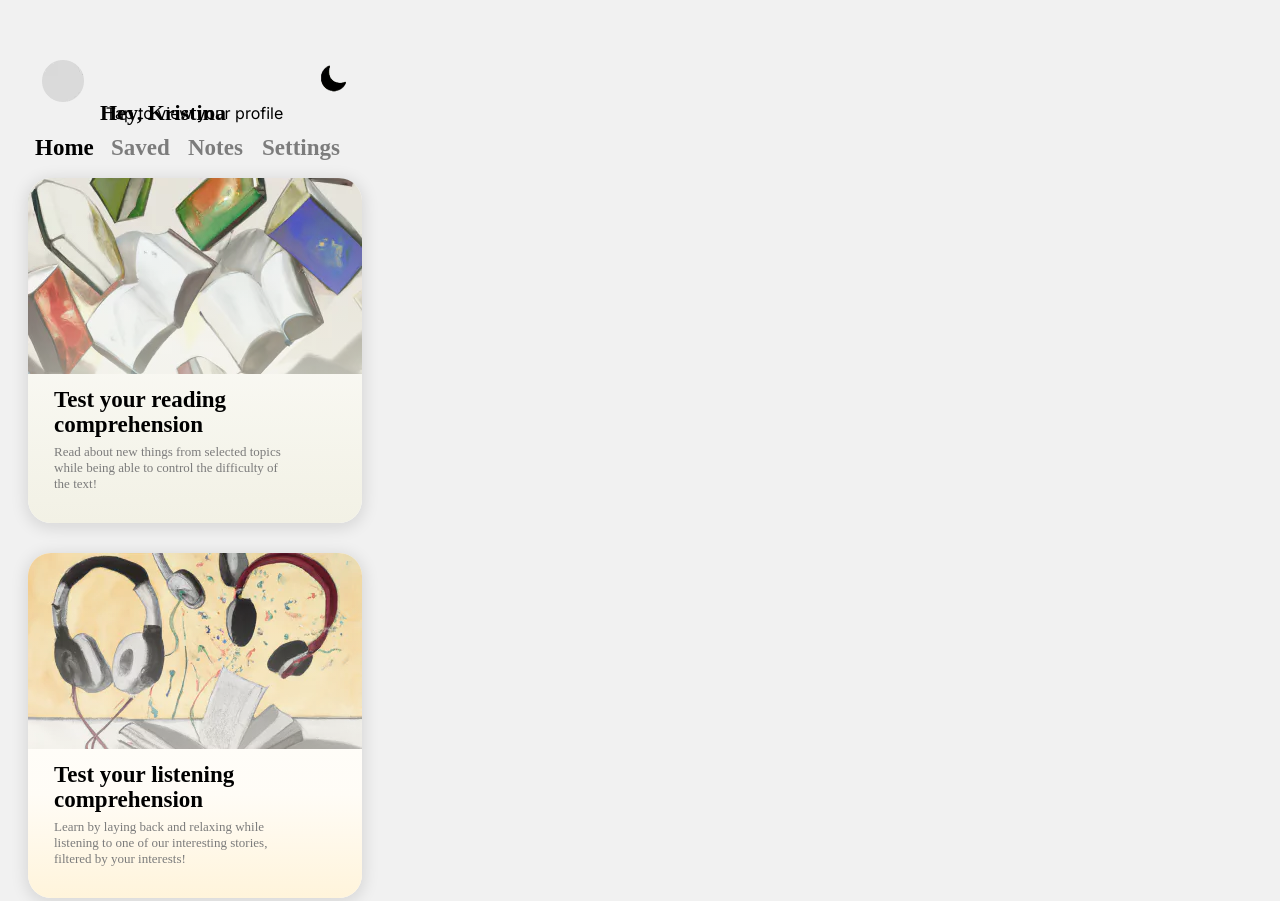
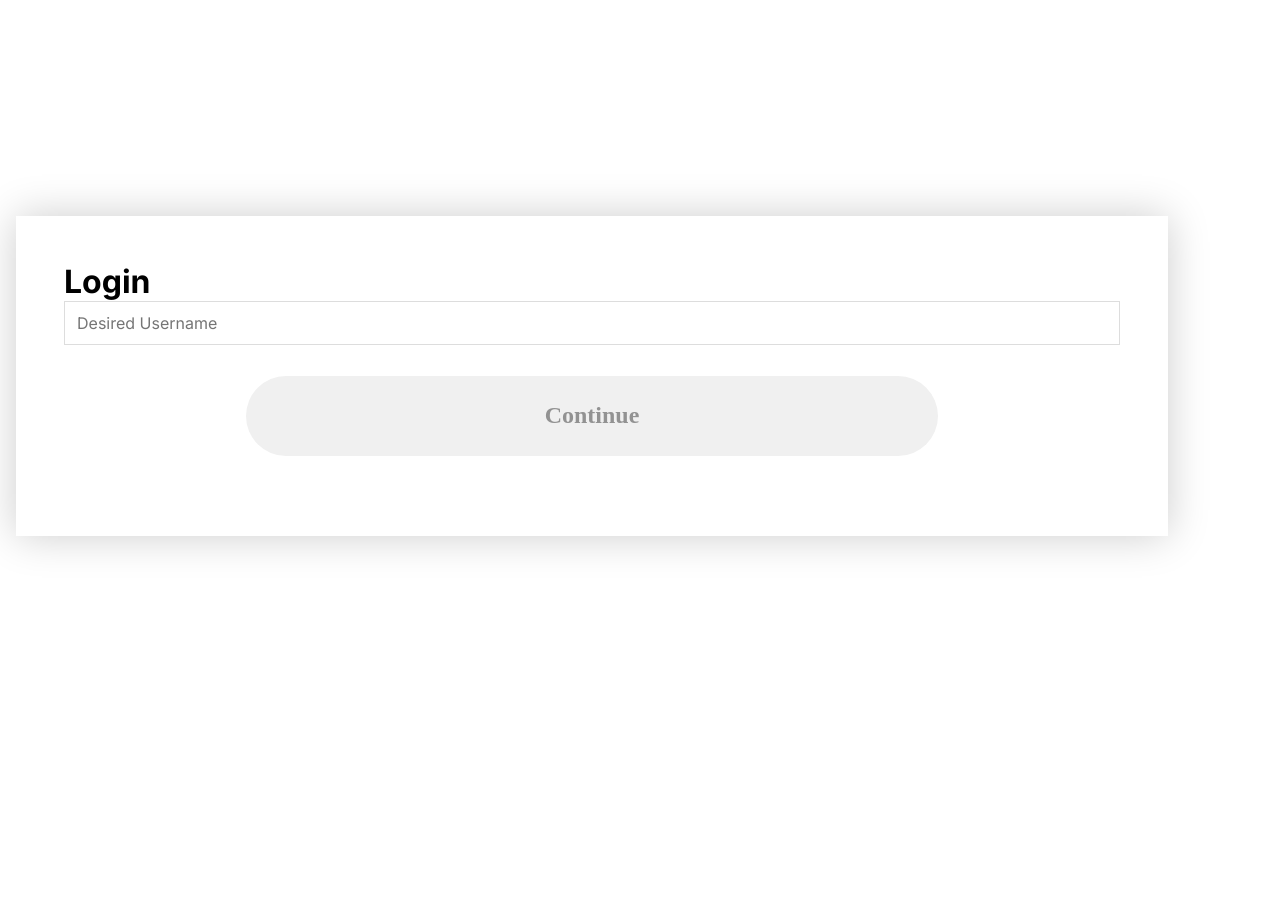
Before and after one commit to BenjaminSivic/Learning-Point-Final, a website built with Parcel: page index.html in a window 1280 px wide. Shown: the top 901 px of the page. Built offline with nearby package versions, Linux system fonts and the light colour scheme; a web font is replaced by a local one.

Commit message:
Changed icons and basics of login

```diff
--- a/homepage.css
+++ b/homepage.css
@@ -1,3 +1,50 @@
+@font-face {
+  font-family: Satoshi;
+  src: url(./fonts/Satoshi-Medium.ttf);
+}
+
+.button-answer-cont{
+  width: 60%;
+  height: 25%;
+  top:50%;
+  left: 20%;
+  position: absolute;
+  border: 0;
+  border-radius: 50px;
+  font-family: Satoshi;
+  font-weight: 700;
+  font-size: 24px;
+  background-color: #F0F0F0;
+  color: #929292;
+}
+.container {
+  height: 40%;
+  width: 90%;
+  top:25%;
+  position: absolute;
+  margin: 1rem;
+  padding: 3rem;
+  box-shadow: 0 0 40px rgba(0, 0, 0, 0.2);
+  border-radius: var(--border-radius);
+  background: #ffffff;
+}
+
+.form__input {
+  display: block;
+  width: 100%;
+  padding: 0.75rem;
+  box-sizing: border-box;
+  border-radius: var(--border-radius);
+  border: 1px solid #dddddd;
+  outline: none;
+  background: #eeeeee;
+}
+
+.form__input:focus {
+
+  background: #ffffff;
+}
+
 .homepage-container {
   min-height: 100vh;
 }
--- a/index.html
+++ b/index.html
@@ -251,8 +251,8 @@
             src="https://aheioqhobo.cloudimg.io/v7/_playground-bucket-v2.teleporthq.io_/b4901923-465b-4483-94cd-f1254d30d0e4/1e3171e3-4fc2-48de-b8be-c4ae47dab1de?org_if_sml=1987"
             class="settings-profile-icon"
           />
-          <span class="settings-text">
-            <span>Kristina Đukić</span>
+          <span id="UserSettings" class="settings-text">
+            <span></span>
             <br />
           </span>
           <div class="settings-buttons">
@@ -334,7 +334,7 @@
     </div>
 
     <!--MENUBAR-->
-    <div class="homepage-menubarr">
+    <div id="Menubar" class="homepage-menubarr">
       <a onclick="OpenHome()"><span class="homepage-text22"><span id="home">Home</span></span></a>
       <a onclick="OpenSaved()"><span class="homepage-text24"><span id="save">Saved</span></span></a>
       <a onclick="OpenNotes()"><span class="homepage-text26"><span id="notes">Notes</span></span></a>
@@ -344,8 +344,8 @@
         src="public/playground_assets/profileicon7284-sqq-200h.png"
         class="homepage-profile-icon"
       />
-      <span class="homepage-text29">
-        <span>Hey, Kristina</span>
+      <span id="User" class="homepage-text29">
+        <span></span>
         <br />
       </span>
       <img
@@ -358,6 +358,17 @@
         <br />
       </span>
     </div>
+
+    <!--LOGIN-->
+    <div id="Login" class="container">
+
+          <h1 class="form__title">Login</h1>
+          <div class="form__input-group">
+              <input type="text" class="form__input" autofocus placeholder="Desired Username">
+          </div>
+          <button class="button-answer-cont" onclick="Continue()">Continue</button>
+
+   </div>
 
     <!--READING OPEN-->
     <div id="ReadingOpen">
@@ -465,6 +476,13 @@
     </div>
 
     <script>
+
+      function Continue(){
+        document.getElementById("Home").style.visibility="visible";
+        document.getElementById("Menubar").style.visibility="visible";
+        document.getElementById("Login").style.display="none";
+      }
+
       var topic=1;
       var difficulty=1;
 
@@ -472,7 +490,9 @@
         document.getElementById("Saved").style.display="none";
         document.getElementById("Notes").style.display="none";
         document.getElementById("Settings").style.display="none";
-        document.getElementById("ReadingOpen").style.display="none"
+        document.getElementById("ReadingOpen").style.display="none";
+        document.getElementById("Home").style.visibility="hidden";
+        document.getElementById("Menubar").style.visibility="hidden";
       }
 
       function OpenSaved(){
```
Also changed, not shown: icon/icon-192.png, icon/icon-384.png, icon/icon-512.png.
